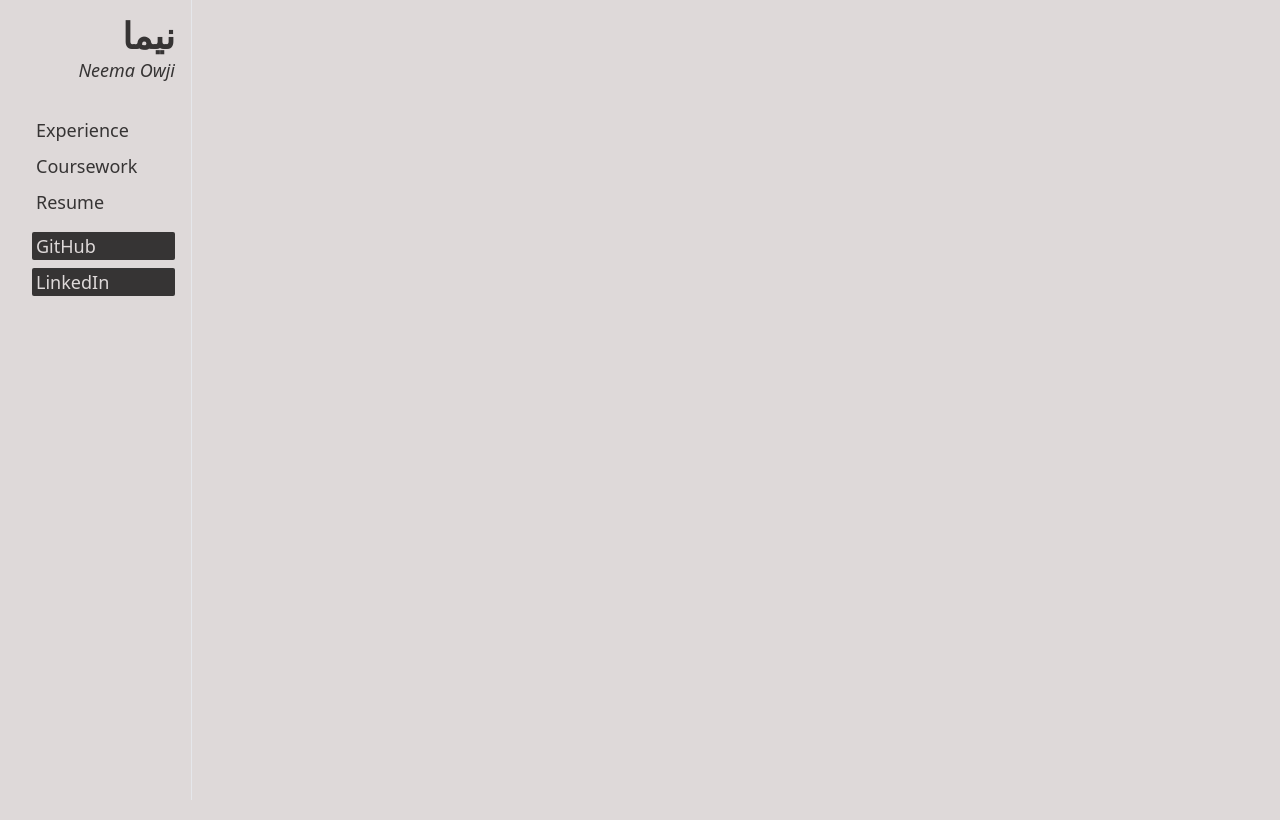
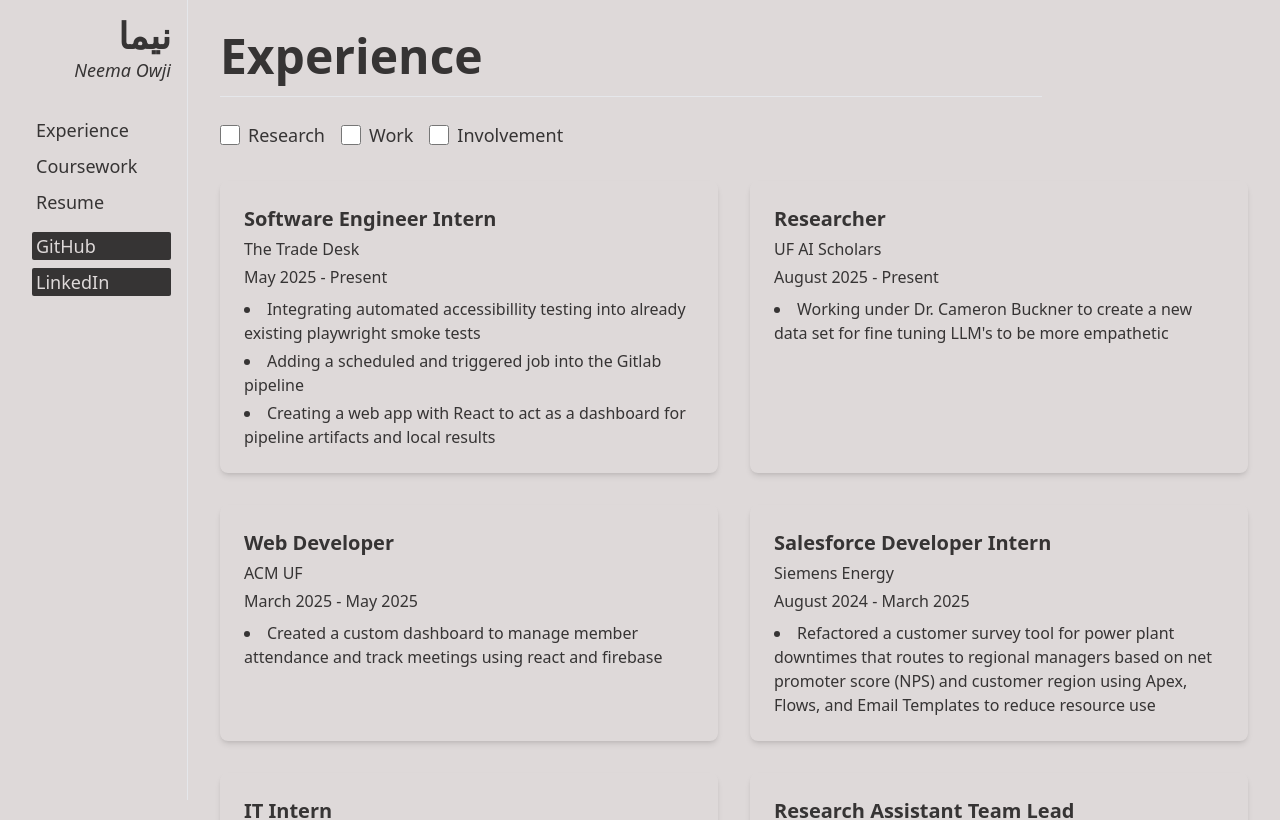
Before and after one commit to nowji/personal-website, a React (Vite) app: page /experience in a window 1280 px wide. Shown: the top 820 px of the page. Built offline with nearby package versions, Linux system fonts and the light colour scheme.

Commit message:
added experiences page

```diff
--- /dev/null
+++ b/src/components/ExperienceCard.tsx
@@ -0,0 +1,38 @@
+// src/components/ExperienceCard.tsx
+import React from "react";
+import type { Experience } from "../types/Experience"; // Adjust path if needed
+
+interface ExperienceCardProps {
+  experience: Experience;
+}
+
+const ExperienceCard: React.FC<ExperienceCardProps> = ({ experience }) => {
+  return (
+    <div className="bg-true-white p-6 rounded-lg shadow-md flex flex-col md:flex-row items-start space-y-4 md:space-y-0 md:space-x-6">
+      {experience.imagePath && (
+        <div className="flex-shrink-0">
+          <img
+            src={experience.imagePath}
+            className="w-16 h-16 object-contain rounded-full border border-gray-200 p-1"
+          />
+        </div>
+      )}
+      <div className="flex-grow">
+        <h3 className="text-xl font-semibold text-true-black mb-1">
+          {experience.position}
+        </h3>
+        <p className="text-dark-gray-secondary mb-1">{experience.company}</p>
+        <p className="text-dark-gray-secondary mb-2">
+          {experience.startDate} - {experience.endDate || "Present"}
+        </p>
+        <ul className="list-disc list-inside text-dark-gray-primary space-y-1">
+          {experience.description.map((point, index) => (
+            <li key={index}>{point}</li>
+          ))}
+        </ul>
+      </div>
+    </div>
+  );
+};
+
+export default ExperienceCard;
--- /dev/null
+++ b/src/data/experiences.ts
@@ -0,0 +1,72 @@
+import type { Experience } from "../types/Experience";
+
+const experiences: Experience[] = [
+  {
+    company: "The Trade Desk",
+    position: "Software Engineer Intern",
+    startDate: "May 2025",
+    description: [
+      "Integrating automated accessibillity testing into already existing playwright smoke tests",
+      "Adding a scheduled and triggered job into the Gitlab pipeline",
+      "Creating a web app with React to act as a dashboard for pipeline artifacts and local results",
+    ],
+    type: "work",
+  },
+  {
+    company: "UF AI Scholars",
+    position: "Researcher",
+    startDate: "August 2025",
+    description: [
+      "Working under Dr. Cameron Buckner to create a new data set for fine tuning LLM's to be more empathetic",
+    ],
+    type: "research",
+  },
+  {
+    company: "ACM UF",
+    position: "Web Developer",
+    startDate: "March 2025",
+    endDate: "May 2025",
+    description: [
+      "Created a custom dashboard to manage member attendance and track meetings using react and firebase",
+    ],
+    type: "involvement",
+  },
+  {
+    company: "Siemens Energy",
+    position: "Salesforce Developer Intern",
+    startDate: "August 2024",
+    endDate: "March 2025",
+    description: [
+      "Refactored a customer survey tool for power plant downtimes that routes to regional managers \
+      based on net promoter score (NPS) and customer region using Apex, Flows, and Email Templates to reduce resource use",
+    ],
+    type: "work",
+  },
+  {
+    company: "Siemens Energy",
+    position: "IT Intern",
+    startDate: "March 2024",
+    endDate: "August 2024",
+    description: [
+      "Developed the SurveySight application to be used by the software procurement team in order to categorize and visualize results",
+      "Used Power Apps, PowerBI, and a python script to manage responses and automate dashboard creation to reduce labor costs by 80%",
+      " Integrated agile methodology and organized sprints for a team using Jira to distribute tasks and document work",
+    ],
+    type: "work",
+  },
+
+  {
+    company: "Data-Driven Humanities Research Group",
+    position: "Research Assistant Team Lead",
+    startDate: "January 2023",
+    endDate: "May 2024",
+    description: [
+      "Worked on developing a sentiment model to analyze large volumes of ancient Greek and Latin text",
+      "On the Latin dataset team with the goal of procedurally creating training sentences with preassigned sentiments using pre-lemmatized words",
+      "Led a team of 4 others which involved meeting weekly and regularly communicating with Dr. Bozia (the PI)",
+    ],
+    type: "research",
+  },
+];
+
+export default experiences;
--- a/src/main.tsx
+++ b/src/main.tsx
@@ -1,6 +1,7 @@
 import { StrictMode } from "react";
 import { createRoot } from "react-dom/client";
-import Home from "./pages/Home.tsx";
+import HomePage from "./pages/HomePage.tsx";
+import ExperiencePage from "./pages/ExperiencePage.tsx";
 import "./index.css";
 import { BrowserRouter as Router, Routes, Route } from "react-router-dom";
 import Navbar from "./components/Navbar.tsx";
@@ -11,7 +12,8 @@ createRoot(document.getElementById("root")!).render(
       <div className="App flex flex-col md:flex-row">
         <Navbar />
         <Routes>
-          <Route path="/" element={<Home />} />
+          <Route path="/" element={<HomePage />} />
+          <Route path="/experience" element={<ExperiencePage />} />
         </Routes>
       </div>
     </Router>
--- /dev/null
+++ b/src/pages/ExperiencePage.tsx
@@ -0,0 +1,68 @@
+import React, { useState } from "react";
+import experiences from "../data/experiences";
+import ExperienceCard from "../components/ExperienceCard";
+import type { Experience } from "../types/Experience";
+
+const allExperienceTypes: Experience["type"][] = [
+  "research",
+  "work",
+  "involvement",
+];
+
+const ExperiencePage: React.FC = () => {
+  const [selectedTypes, setSelectedTypes] = useState<Experience["type"][]>([]);
+
+  const handleCheckboxChange = (type: Experience["type"]) => {
+    setSelectedTypes((prevSelectedTypes) => {
+      if (prevSelectedTypes.includes(type)) {
+        return prevSelectedTypes.filter((t) => t !== type);
+      } else {
+        return [...prevSelectedTypes, type];
+      }
+    });
+  };
+
+  const filteredExperiences =
+    selectedTypes.length === 0
+      ? experiences
+      : experiences.filter((exp) => selectedTypes.includes(exp.type));
+
+  return (
+    <div className="container mx-auto p-4 md:p-8">
+      <h1 className="text-5xl font-bold mb-4">Experience</h1>
+      <hr className="mt-2 mb-6 w-4/5"></hr>
+
+      <div className="mb-8 flex flex-wrap gap-4 items-center">
+        {allExperienceTypes.map((type) => (
+          <label
+            key={type}
+            className="flex items-center space-x-2 cursor-pointer"
+          >
+            <input
+              type="checkbox"
+              value={type}
+              checked={selectedTypes.includes(type)}
+              onChange={() => handleCheckboxChange(type)}
+              className="form-checkbox h-5 w-5 text-blue-600 rounded focus:ring-blue-500"
+            />
+            <span className="text-lg capitalize">{type}</span>
+          </label>
+        ))}
+      </div>
+
+      <div className="grid grid-cols-1 md:grid-cols-2 gap-8">
+        {filteredExperiences.length > 0 ? (
+          filteredExperiences.map((exp, index) => (
+            <ExperienceCard key={index} experience={exp} />
+          ))
+        ) : (
+          <p className="text-center text-lg text-gray-600 md:col-span-2">
+            No experiences match the selected filters.
+          </p>
+        )}
+      </div>
+    </div>
+  );
+};
+
+export default ExperiencePage;
--- a/src/pages/Home.tsx
+++ b/src/pages/HomePage.tsx
@@ -1,11 +1,11 @@
 import React from "react";
 
-const Home: React.FC = () => {
+const HomePage: React.FC = () => {
   return (
-    <div className="w-full md:w-3/4 flex flex-col items-left justify-start p-4">
+    <div className="w-full md:w-3/4 flex flex-col items-left justify-start p-4 md:p-8">
       <h1 className="text-5xl font-bold">Home</h1>
       <hr className="mt-2 mb-6 w-4/5"></hr>
-      <h2 className="text-2xl font-bold mb-4">About</h2>
+      <h2 className="text-2xl font-semibold mb-4">About</h2>
       <p>
         I am a senior at the University of Florida studying computer science. My
         main interests are in front-end engineering and machine learning. In my
@@ -28,4 +28,4 @@ const Home: React.FC = () => {
   );
 };
 
-export default Home;
+export default HomePage;
--- /dev/null
+++ b/src/types/Experience.ts
@@ -0,0 +1,9 @@
+export interface Experience {
+  company: string;
+  position: string;
+  startDate: string;
+  endDate?: string;
+  description: string[];
+  imagePath?: string;
+  type: "research" | "work" | "involvement";
+}
```
